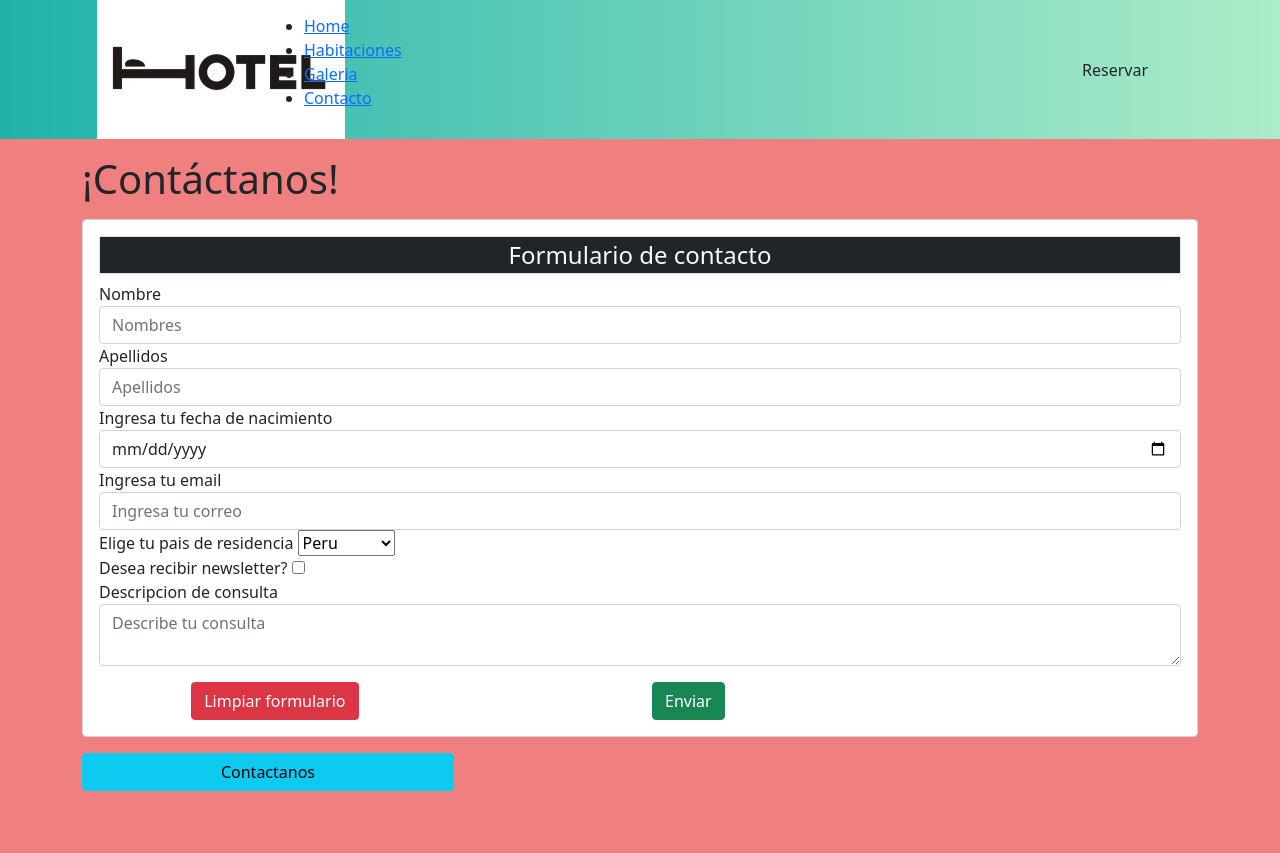
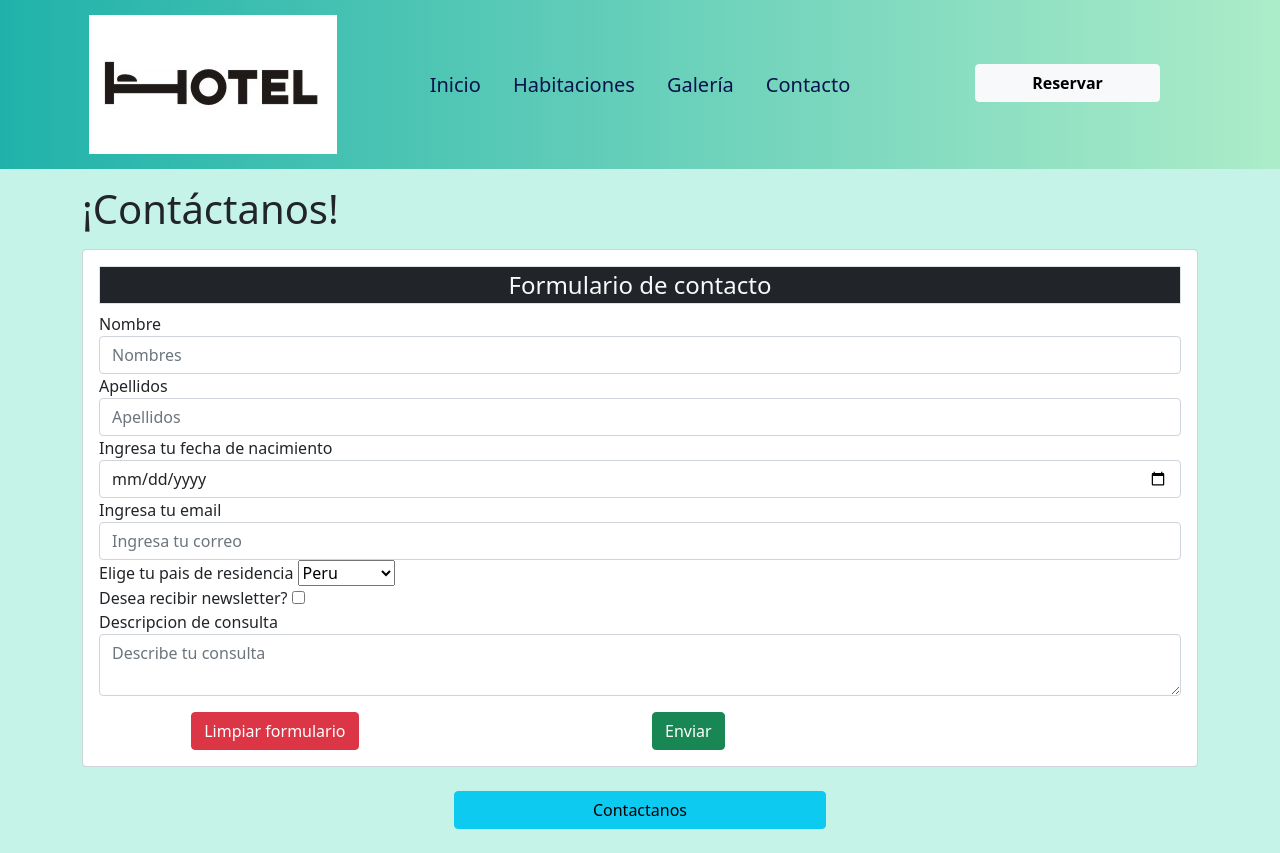
Before and after one commit to joseluismunozzuta/desafioSass1, a website: page pages/contacto.html in a window 1280 px wide. Before the commit the page ends 815 px from the top, so only its background shows below. Drawn offline with nearby package versions, Linux system fonts and the light colour scheme.

Commit message:
Final changes

```diff
--- a/pages/contacto.html
+++ b/pages/contacto.html
@@ -5,7 +5,6 @@
     <meta http-equiv="X-UA-Compatible" content="IE=edge">
     <meta name="viewport" content="width=device-width, initial-scale=1.0">
     <link href="https://cdn.jsdelivr.net/npm/bootstrap@5.1.3/dist/css/bootstrap.min.css" rel="stylesheet" integrity="sha384-1BmE4kWBq78iYhFldvKuhfTAU6auU8tT94WrHftjDbrCEXSU1oBoqyl2QvZ6jIW3" crossorigin="anonymous">
-        <script src="https://cdn.jsdelivr.net/npm/bootstrap@5.1.3/dist/js/bootstrap.bundle.min.js" integrity="sha384-ka7Sk0Gln4gmtz2MlQnikT1wXgYsOg+OMhuP+IlRH9sENBO0LRn5q+8nbTov4+1p" crossorigin="anonymous"></script>
     <title>Hotel La Hacienda</title>
     <link rel="shortcut icon" type="image/x-icon" href="assets/img/favicon.ico">
     <!--Aqui linkeamos la hoja CSS-->
@@ -15,33 +14,37 @@
     <header>
         <!-- Header -->
         <div class="header-area header-sticky headercss">
-            <div class="main-header">
             <div class="container">
                 <div class="row align-items-center">
                     <!-- logo -->
-                        <div class="col-xl-2 col-lg-2">
+                    <div class="col-xl-3 col-lg-3">
                         <div class="logo">
-                                <a href="../index.html"><img id="logohotel" class="" src="../assets/img/logo.png" alt=""></a>
+                            <a href="../index.html"><img src="../assets/img/logo.png" alt=""></a>
                         </div>
                     </div>
-                        <div class="col-xl-8 col-lg-8">
+                    <div class="col-xl-6 col-lg-6">
                         <!-- main-menu -->
-                            <div class="menunav">
                         <nav>
-                                    <ul>
-                                        <li><a href="../index.html">Home</a></li>
-                                        <li><a href="./rooms.html">Habitaciones</a></li>
-                                        <li><a href="./galeria.html">Galeria</a></li>
-                                        <li><a href="./contacto.html">Contacto</a></li>
+                            <ul class="nav justify-content-center">
+                                <li class="nav-item">
+                                    <a class="nav-link active" aria-current="page" href="../index.html">Inicio</a>
+                                </li>
+                                <li class="nav-item">
+                                    <a class="nav-link" href="./rooms.html">Habitaciones</a>
+                                </li>
+                                <li class="nav-item">
+                                    <a class="nav-link" href="./galeria.html">Galería</a>
+                                </li>
+                                <li class="nav-item">
+                                    <a class="nav-link" href="./contacto.html">Contacto</a>
+                                </li>
                             </ul>
                         </nav>
                     </div>
-                        </div>
-                        <div class="col-xl-2 col-lg-2">
+                    <div class="col-xl-3 col-lg-3 mb-1">
                         <!-- header-btn -->
                         <div class="header-btn">
-                                <a href="#" class="btn d-lg-block">Reservar</a>
-                            </div>
+                            <a href="#" class="btn d-lg-block btn-light">Reservar</a>
                         </div>
                     </div>
                 </div>
@@ -49,6 +52,7 @@
         </div>
         <!-- Header Termina -->
     </header>
+    <main>
         <div class="container">
             <div class="h1Contacto mb-3 mt-3">
                 <h1>¡Contáctanos!</h1>
@@ -106,5 +110,15 @@
                 </div>
             </footer>
         </div>
+    </main>
+    <!-- Optional JavaScript; choose one of the two! -->
+
+    <!-- Option 1: Bootstrap Bundle with Popper
+    <script src="https://cdn.jsdelivr.net/npm/bootstrap@5.1.3/dist/js/bootstrap.bundle.min.js" integrity="sha384-ka7Sk0Gln4gmtz2MlQnikT1wXgYsOg+OMhuP+IlRH9sENBO0LRn5q+8nbTov4+1p" crossorigin="anonymous"></script> -->
+
+    <!-- Option 2: Separate Popper and Bootstrap JS -->
+
+    <script src="https://cdn.jsdelivr.net/npm/@popperjs/core@2.10.2/dist/umd/popper.min.js" integrity="sha384-7+zCNj/IqJ95wo16oMtfsKbZ9ccEh31eOz1HGyDuCQ6wgnyJNSYdrPa03rtR1zdB" crossorigin="anonymous"></script>
+    <script src="https://cdn.jsdelivr.net/npm/bootstrap@5.1.3/dist/js/bootstrap.min.js" integrity="sha384-QJHtvGhmr9XOIpI6YVutG+2QOK9T+ZnN4kzFN1RtK3zEFEIsxhlmWl5/YESvpZ13" crossorigin="anonymous"></script>
 </body>
 </html>
--- /dev/null
+++ b/scss/_body.scss
@@ -0,0 +1,8 @@
+*{
+    margin:0;
+    padding:0;
+    box-sizing: border-box;
+}
+body{
+    background-color: rgb(198, 243, 232);
+}
--- /dev/null
+++ b/scss/_footer.scss
@@ -0,0 +1,4 @@
+footer{
+    display: flex;
+    font-size: 30px;
+}
--- /dev/null
+++ b/scss/_header.scss
@@ -0,0 +1,34 @@
+header{
+    background-color: lightseagreen;
+    grid-area: header;
+    display: flex;
+    .headercss{
+        background-image:linear-gradient(to right, lightseagreen, $bg_lightbluegreen);
+        width: 100%;
+        .logo{
+            margin: 15px;
+            display: flex;
+            justify-content: center;
+        }
+        nav{
+            ul{
+                li{
+                    a{
+                        color:#09134d;
+                        font-size: 20px;
+                        font-weight: 400;
+                        display: inline-block;
+                    }
+                }
+            }
+        }
+        .header-btn{
+            margin: 15px;
+            display: flex;
+            justify-content: center;
+            a{
+                font-weight: bold; width:80%;
+            }
+        }
+    }
+}
--- /dev/null
+++ b/scss/_main.scss
@@ -0,0 +1,38 @@
+main{
+    .portada{
+        h1{
+            font-size: 3.5rem;
+            color: purple;
+            text-align: center;
+            animation-duration: 2s;
+            animation-name: aparecer;
+            animation-iteration-count: infinite;
+        }
+        @keyframes aparecer{
+            0%{
+                opacity: 0;
+            }
+            100%{
+                opacity: 1;
+            }
+        }
+    }
+    .h1Galeria{
+        h1{
+            font-size: 3.5rem;
+            color: lightcoral;
+            text-align: center;
+            animation-duration: 1.5s;
+            animation-name: aparecer;
+            animation-iteration-count: infinite;
+        }
+        @keyframes aparecer{
+            0%{
+                opacity: 0;
+            }
+            100%{
+                opacity: 1;
+            }
+        }
+    }
+}
--- /dev/null
+++ b/scss/_variables.scss
@@ -0,0 +1 @@
+$bg_lightbluegreen: rgb(172, 236, 201);
--- a/scss/estilo.scss
+++ b/scss/estilo.scss
@@ -1,20 +1,5 @@
-*{
-    margin:0;
-    padding:0;
-    box-sizing: border-box;
-}
-body{
-    background-color: lightcoral;
-}
-header{
-    background-color: lightseagreen;
-    grid-area: header;
-    display: flex;
-    .headercss{
-        background-image:linear-gradient(to right, lightseagreen, rgb(172, 236, 201));
-        width: 100%;
-        .logo{
-            margin-left: 15px;
-        }
-    }
-}
+@import "variables";
+@import "body";
+@import "header";
+@import "main";
+@import "footer";
```
Also changed, not shown: index.html (+9 -9 lines), pages/galeria.html (+18 -14 lines), pages/rooms.html (+3 -3 lines), assets/img/selva2.jpg, assets/img/selva3.jpg, css/estilo.css, scss/estilo.css (deleted), 1 other file. Lines whose indentation alone changed are shown as unchanged.
